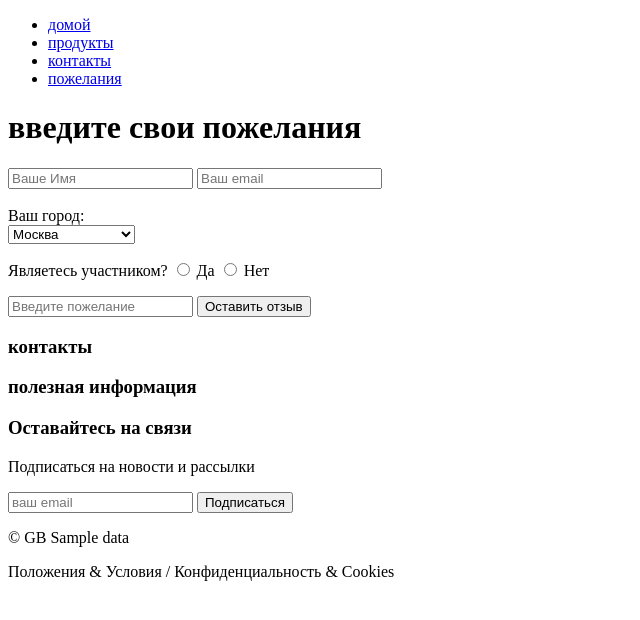
After one commit to Erepb-89/web_framework, a Python web app: template templates/suggestions.html in a window 1280 px wide. The commit adds this page. Shown: the top 620 px of the page, without its empty margins (0-640 px from the left). Run offline with Jinja, Linux system fonts and the light colour scheme; the template is opened without the code that fills it: most values are stand-ins (such as "Sample title", 1, 10 or a date in 2020).

Commit message:
added requests and suggestions template

```diff
--- /dev/null
+++ b/templates/suggestions.html
@@ -0,0 +1,86 @@
+<!DOCTYPE html>
+<html>
+<head>
+    <style>
+        {{style}}
+    </style>
+    <meta charset="utf-8">
+    <title>Контакты</title>
+    <!--	<link rel="stylesheet" type="text/css" href="style.css">-->
+    <!--	<link rel="stylesheet" href="fonts/font-awesome/css/font-awesome.css">-->
+</head>
+<body>
+<div class="container">
+    <div class="hero">
+        <div class="header clearfix">
+            <a href="index.html" class="logo"></a>
+            <ul class="menu">
+                <li><a href="../">домой</a></li>
+                <li><a href="../products/">продукты</a></li>
+                <li><a href="../contacts/">контакты</a></li>
+                <li><a href="../suggestions/" class="active">пожелания</a></li>
+            </ul>
+            <!--				<a href="#" class="search"></a>-->
+            <!--                <a href="#" class="basket"></a>-->
+        </div>
+        <h1>введите свои пожелания</h1>
+    </div>
+
+    <form action="" method="post" class="location">
+        <div class="text-footer location h4">
+            <input type="text" name="name" placeholder="Ваше Имя">
+            <input type="email" name="email" placeholder="Ваш email">
+            <br><br>
+            <span class="title">Ваш город:</span>
+            <br>
+            <select class="loc">
+                <option value="msk">Москва</option>
+                <option value="spb">Санкт-Петербург</option>
+                <option value="ebr">Екатеринбург</option>
+                <option value="kzn">Казань</option>
+                <option value="smr">Самара</option>
+                <option value="nsb">Новосибирск</option>
+            </select></p>
+            <span class="title">Являетесь участником?</span>
+            <label><input type="radio" name="member" value="yes"/> Да</label>
+            <label><input type="radio" name="member" value="no"/> Нет</label></p>
+        </div>
+        <div class="text-footer location h4">
+            <input class="loc" name="suggestion" placeholder="Введите пожелание">
+            <input type="submit" class="button-order" value="Оставить отзыв"/>
+        </div>
+    </form>
+
+    <div class="clr"></div>
+</div>
+
+<div class="footer">
+    <div class="clearfix">
+        <div class="text-footer">
+            <h3>контакты</h3>
+        </div>
+        <div class="text-footer">
+            <h3>полезная информация</h3>
+        </div>
+        <div class="text-footer clearfix">
+            <h3>Оставайтесь на связи</h3>
+            <p>Подписаться на новости и рассылки</p>
+                <form action="" method="post">
+                    <input type="email" name="email" placeholder="ваш email">
+                    <a href="#"><i class="fa fa-paper-plane fa-2x" aria-hidden="true"></i></a>
+                    <input type="submit" class="button-order" value="Подписаться"/>
+                </form>
+        </div>
+    </div>
+    <p class="small">&copy; GB {{data}}</p>
+    <!--        <div class="social">-->
+    <!--            <a href="#" class="social1"></a>-->
+    <!--            <a href="#" class="social2"></a>-->
+    <!--            <a href="#" class="social3"></a>-->
+    <!--            <a href="#" class="social4"></a>-->
+    <!--        </div>-->
+    <p class="small">Положения &amp; Условия / Конфиденциальность &amp; Cookies</p>
+</div>
+
+</body>
+</html>
--- a/urls.py
+++ b/urls.py
@@ -1,5 +1,5 @@
 from datetime import date
-from views import Index, Contacts, Products
+from views import Index, Contacts, Products, Suggestions
 
 
 # front controller
@@ -27,4 +27,5 @@ routes = {
     '/': Index(),
     '/contacts/': Contacts(),
     '/products/': Products(),
+    '/suggestions/': Suggestions(),
 }
```
Also changed, not shown: internet_shop_framework/main.py (+18 -3 lines), internet_shop_framework/requests.py (added, +67 -0 lines), templates/contact.html (+12 -11 lines), templates/index.html (+11 -10 lines), templates/products.html (+12 -10 lines), templates/style.css (+7 -3 lines), views.py (+8 -0 lines).
